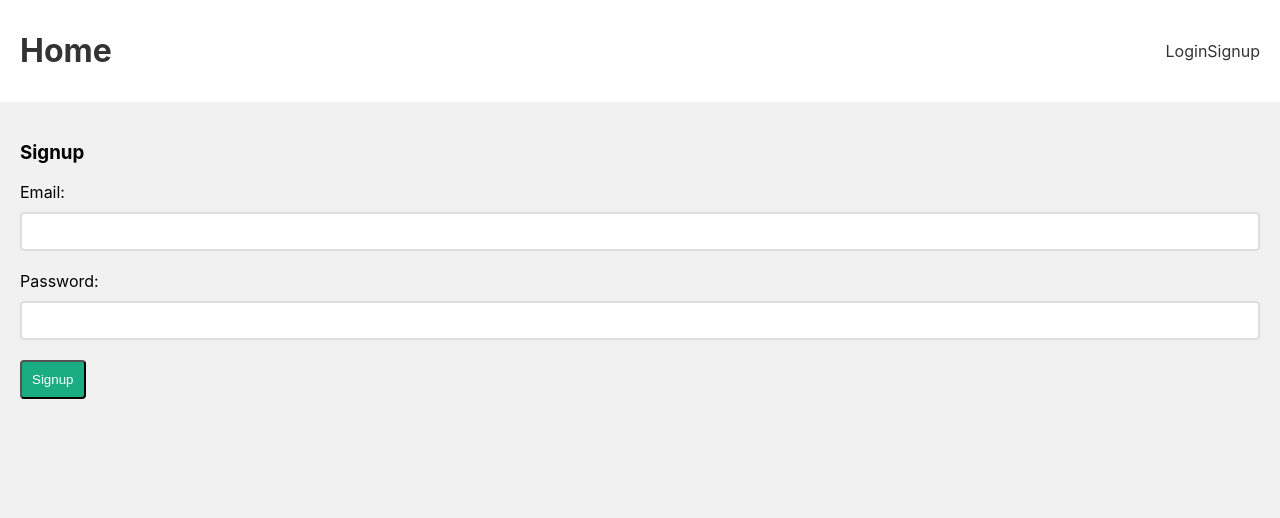
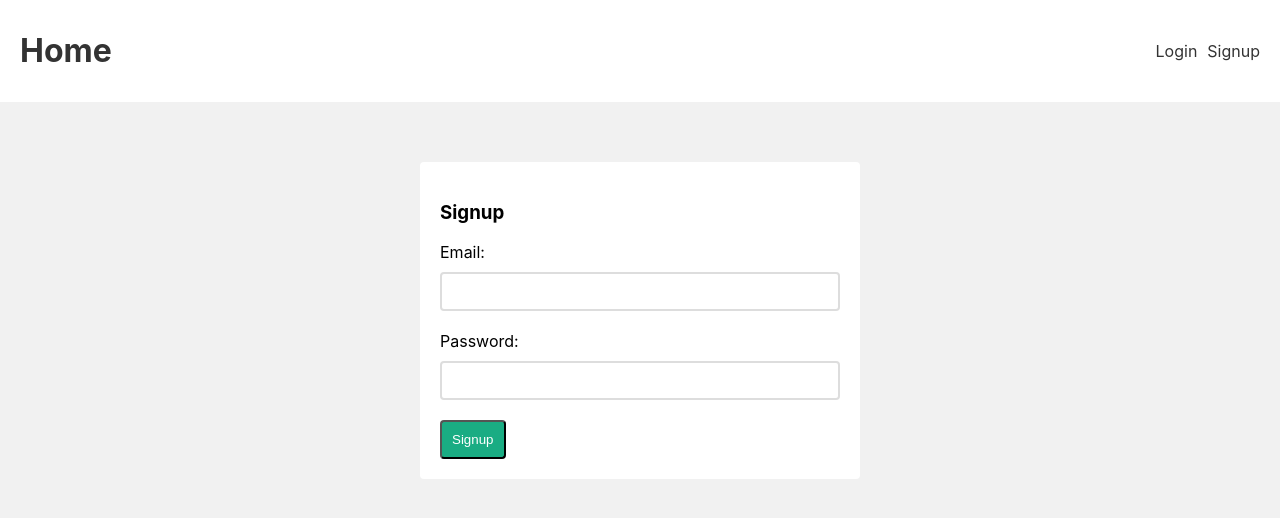
Before and after one commit to josephleejj/To-Do-List-MERN, a React (Create React App) app in the folder frontend/: page /signup in a window 1280 px wide. Shown: the top 518 px of the page. Built offline with nearby package versions, Linux system fonts and the light colour scheme.

Commit message:
Update index.css

```diff
--- a/frontend/src/index.css
+++ b/frontend/src/index.css
@@ -38,6 +38,20 @@ header a {
   text-decoration: none;
 
 }
+
+nav a, nav button {
+  margin-left: 10px;
+}
+nav button {
+  background: #fff;
+  color: var(--primary);
+  border: 2px solid var(--primary);
+  padding: 6px 10px;
+  border-radius: 4px;
+  cursor: pointer;
+  font-size: 1em;
+}
+
 
 /* Home */
 .home {
@@ -128,3 +142,12 @@ div.error {
 .error {
   border: 1px solid var(--error);
 }
+
+/* Auth Form */
+form.signup, form.login {
+  max-width: 400px;
+  margin: 40px auto;
+  padding: 20px;
+  background: #fff;
+  border-radius: 4px;
+}
```
